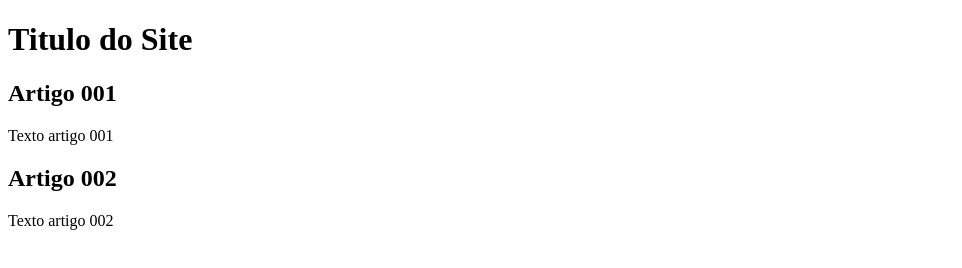
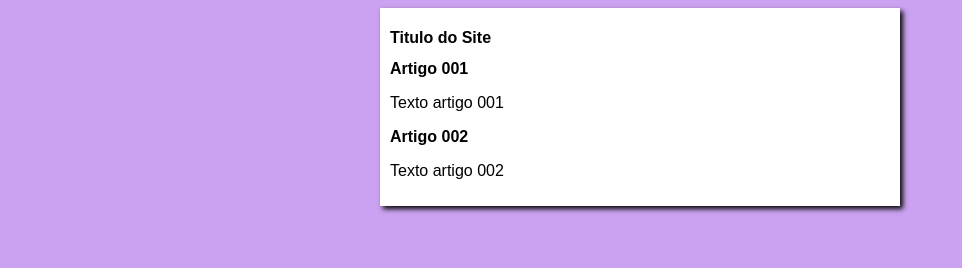
Before and after one commit to Guisilva778/projeto-site, a plain HTML site: page index.html in a window 1280 px wide. Shown: the whole page, without its empty margins (0-962 px from the left). Drawn offline with Linux system fonts and the light colour scheme.

Commit message:
Adiciona o design da pagina

```diff
--- /dev/null
+++ b/estulos/style.css
@@ -0,0 +1,16 @@
+* {
+  font-family: Arial, Helvetica, sans-serif;
+  font-size: 16px;
+}
+
+body {
+  background-color: rgb(203, 162, 241);
+}
+
+main {
+  background-color: white;
+  width: 500px;
+  margin: auto;
+  box-shadow: 3px 3px 5px rgb(8, 8, 8);
+  padding: 10px;
+}
--- a/index.html
+++ b/index.html
@@ -4,6 +4,7 @@
     <meta charset="UTF-8" />
     <meta name="viewport" content="width=device-width, initial-scale=1.0" />
     <title>Titulo do site</title>
+    <link rel="stylesheet" href="estulos/style.css" />
   </head>
   <body>
     <main>
```
